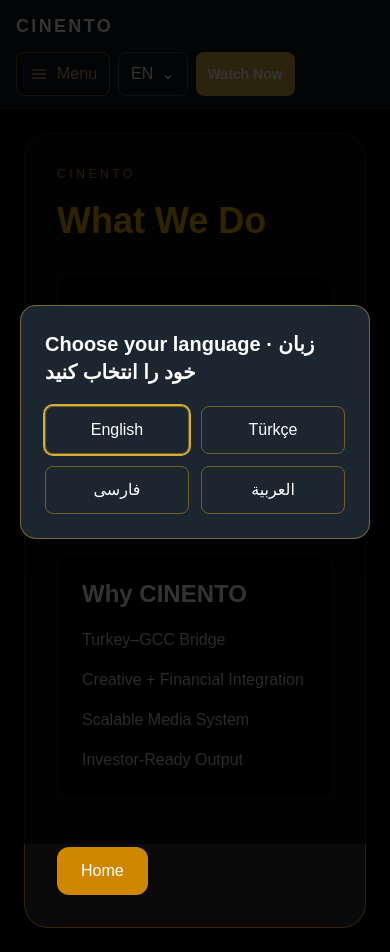
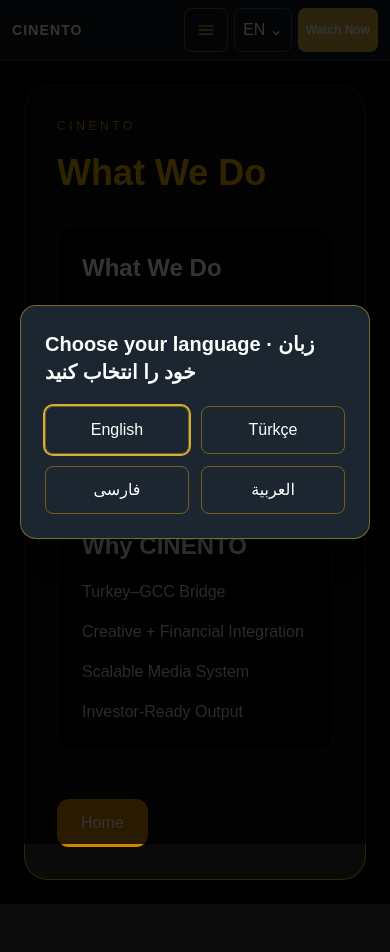
Before and after one commit to mrcint19-alt/cinento-production, a Next.js app: page /en/about in a window 390 px wide. After the commit the page ends 904 px from the top, so only its background shows below. Built offline with nearby package versions, Linux system fonts and the light colour scheme.

Commit message:
fix(mobile): compact opaque header and isolate RTL counters

```diff
--- a/app/[lang]/HomepageClient.tsx
+++ b/app/[lang]/HomepageClient.tsx
@@ -547,7 +547,7 @@ export default function HomepageClient({ lang, initialData, initialImages, initi
                   <div className="max-w-sm border-t border-white/40 pt-5 text-2xl font-semibold leading-snug text-white sm:text-3xl">{currentSlide?.subtitle || content.hero.cardSubtitle}</div>
                   {heroSlides.length > 1 && <div className="mt-5 flex items-center gap-2 text-sm text-white" role="group" aria-label={content.hero.title}>
                     <button type="button" aria-label={ui[lang].previousSlide} onClick={() => setActiveSlideIndex(index => (index - 1 + heroSlides.length) % heroSlides.length)} className="grid min-h-10 min-w-10 place-items-center border border-white/40 focus-visible:outline focus-visible:outline-2 focus-visible:outline-[var(--site-accent)]">‹</button>
-                    <span className="px-2 tabular-nums" aria-live="off">{activeSlideIndex % heroSlides.length + 1} / {heroSlides.length}</span>
+                    <span className="px-2 tabular-nums" aria-live="off"><bdi dir="ltr">{activeSlideIndex % heroSlides.length + 1} / {heroSlides.length}</bdi></span>
                     <button type="button" aria-label={ui[lang].nextSlide} onClick={() => setActiveSlideIndex(index => (index + 1) % heroSlides.length)} className="grid min-h-10 min-w-10 place-items-center border border-white/40 focus-visible:outline focus-visible:outline-2 focus-visible:outline-[var(--site-accent)]">›</button>
                     {sliderSettings.autoplay && <button type="button" aria-label={slidesPaused ? ui[lang].playSlides : ui[lang].pauseSlides} aria-pressed={slidesPaused} onClick={() => setSlidesPaused(value => !value)} className="grid min-h-10 min-w-10 place-items-center border border-white/40 focus-visible:outline focus-visible:outline-2 focus-visible:outline-[var(--site-accent)]">{slidesPaused ? "▶" : "Ⅱ"}</button>}
                   </div>}
@@ -588,13 +588,13 @@ export default function HomepageClient({ lang, initialData, initialImages, initi
               <article key={item.id || `${item.title}-${index}`} className="min-w-0 self-start rounded-xl border border-white/10 site-surface p-6 transition hover:border-[var(--site-accent)]/50">
                 {serviceHasDistinctDetail(item) || serviceCardSummary(item).length > 240 ? <details className="group">
                   <summary className="cursor-pointer list-none rounded-sm focus-visible:outline focus-visible:outline-2 focus-visible:outline-[var(--site-accent)] [&::-webkit-details-marker]:hidden">
-                    <div className="mb-6 text-sm tracking-[0.15em] text-[var(--site-accent)]">{String(index + 1).padStart(2, "0")} / {String(visibleServices.length).padStart(2, "0")}</div>
+                    <div className="mb-6 text-sm tracking-[0.15em] text-[var(--site-accent)]"><bdi dir="ltr">{String(index + 1).padStart(2, "0")} / {String(visibleServices.length).padStart(2, "0")}</bdi></div>
                     <h3 className="break-words text-xl font-semibold leading-7">{item.title}</h3><p className="mt-4 line-clamp-4 whitespace-pre-line break-words text-base leading-7 text-neutral-300 group-open:line-clamp-none">{serviceCardSummary(item)}</p>
                     <span className="mt-5 inline-block text-sm font-medium text-[var(--site-accent)]"><span className="group-open:hidden">{ui[lang].serviceDetails} +</span><span className="hidden group-open:inline">{ui[lang].hideServiceDetails} −</span></span>
                   </summary>
                   {serviceHasDistinctDetail(item) && <p className="mt-5 border-t border-white/10 pt-5 text-base leading-7 whitespace-pre-line break-words text-neutral-300">{serviceDetailText(item)}</p>}
                 </details> : <div>
-                  <div className="mb-6 text-sm tracking-[0.15em] text-[var(--site-accent)]">{String(index + 1).padStart(2, "0")} / {String(visibleServices.length).padStart(2, "0")}</div>
+                  <div className="mb-6 text-sm tracking-[0.15em] text-[var(--site-accent)]"><bdi dir="ltr">{String(index + 1).padStart(2, "0")} / {String(visibleServices.length).padStart(2, "0")}</bdi></div>
                   <h3 className="break-words text-xl font-semibold leading-7">{item.title}</h3><p className="mt-4 whitespace-pre-line break-words text-base leading-7 text-neutral-300">{serviceCardSummary(item)}</p>
                 </div>}
               </article>
--- a/app/globals.css
+++ b/app/globals.css
@@ -11,6 +11,13 @@
 
 .site-theme .site-header {
   background: color-mix(in srgb, var(--site-background, #111820) 88%, transparent);
+}
+
+/* Mobile header must cover scrolling text even when backdrop filters are unavailable. */
+@media (max-width: 639px) {
+  .site-theme .site-header {
+    background: var(--site-background, #111820);
+  }
 }
 
 .site-theme .site-surface {
--- a/components/SiteHeader.tsx
+++ b/components/SiteHeader.tsx
@@ -115,19 +115,19 @@ export default function SiteHeader({ brand = "CINENTO", showWatch = true, initia
   const link = (item: NavigationItem, first = false) => <a key={item.id} ref={first ? firstItemRef : undefined} href={localeHref(item.href, locale)} onClick={() => setMenuOpen(false)} className="flex min-h-11 items-center gap-3 rounded-lg px-3 py-2 text-sm text-white hover:bg-white/10 focus-visible:outline-2 focus-visible:outline-[var(--site-accent)]" target={item.href.startsWith("https://") ? "_blank" : undefined} rel={item.href.startsWith("https://") ? "noopener noreferrer" : undefined}><NavigationIcon value={item.icon} className="h-5 w-5 shrink-0 text-[var(--site-accent)]" /><span>{item.labels[locale]}</span></a>;
 
   return <>
-    <header className="site-header sticky top-0 z-50 w-full border-b border-white/15 bg-[#111820]/95 text-white backdrop-blur-xl">
-      <div className="mx-auto flex max-w-7xl flex-wrap items-center justify-between gap-3 px-4 py-3 sm:px-6">
-        <a href={`/${locale}`} className="text-lg font-bold tracking-[.13em] text-white" aria-label="CINENTO — Home">{brand}</a>
-        <div className="flex flex-wrap items-center gap-2">
+    <header className="site-header sticky top-0 z-50 w-full border-b border-white/15 bg-[#111820]/95 text-white sm:backdrop-blur-xl">
+      <div className="mx-auto flex max-w-7xl flex-nowrap items-center justify-between gap-2 px-3 py-2 sm:gap-3 sm:px-6 sm:py-3">
+        <a href={`/${locale}`} className="min-w-0 max-w-[32vw] truncate text-sm font-bold tracking-[.08em] text-white sm:max-w-none sm:text-lg sm:tracking-[.13em]" aria-label="CINENTO — Home">{brand}</a>
+        <div className="flex shrink-0 items-center gap-1.5 sm:gap-2">
           <div ref={menuRef} className="relative">
-            <button ref={menuButtonRef} type="button" aria-label={text.menu} aria-expanded={menuOpen} aria-controls="cinento-main-menu" onClick={() => { setMenuOpen(value => !value); setLanguageOpen(false); }} className="flex min-h-11 items-center gap-2 rounded-lg border border-[var(--site-accent)]/50 px-3 text-sm font-semibold text-[var(--site-accent)] hover:bg-white/10 focus-visible:outline-2 focus-visible:outline-[var(--site-accent)]"><NavigationIcon value={navigation.menuIcon} />{text.menu}</button>
-            {menuOpen && <nav id="cinento-main-menu" aria-label={text.menu} className="absolute start-0 top-full mt-2 max-h-[70vh] w-[min(85vw,330px)] overflow-y-auto rounded-xl border border-[var(--site-accent)]/30 bg-[#1b2630] p-2 shadow-2xl">{top.map((item, index) => <div key={item.id}>{link(item, index === 0)}{visible.filter(child => child.parentId === item.id).map(child => <div key={child.id} className="ms-7 border-s border-white/15 ps-2">{link(child)}</div>)}</div>)}</nav>}
+            <button ref={menuButtonRef} type="button" aria-label={text.menu} aria-expanded={menuOpen} aria-controls="cinento-main-menu" onClick={() => { setMenuOpen(value => !value); setLanguageOpen(false); }} className="flex min-h-11 min-w-11 shrink-0 items-center justify-center gap-2 rounded-lg border border-[var(--site-accent)]/50 px-2 sm:px-3 text-sm font-semibold text-[var(--site-accent)] hover:bg-white/10 focus-visible:outline-2 focus-visible:outline-[var(--site-accent)]"><NavigationIcon value={navigation.menuIcon} /><span className="sr-only sm:not-sr-only">{text.menu}</span></button>
+            {menuOpen && <nav id="cinento-main-menu" aria-label={text.menu} className="fixed inset-x-3 top-16 mt-2 max-h-[70vh] w-auto sm:absolute sm:inset-x-auto sm:start-0 sm:top-full sm:w-[min(85vw,330px)] overflow-y-auto rounded-xl border border-[var(--site-accent)]/30 bg-[#1b2630] p-2 shadow-2xl">{top.map((item, index) => <div key={item.id}>{link(item, index === 0)}{visible.filter(child => child.parentId === item.id).map(child => <div key={child.id} className="ms-7 border-s border-white/15 ps-2">{link(child)}</div>)}</div>)}</nav>}
           </div>
           <div ref={languageRef} className="relative">
-            <button ref={languageButtonRef} type="button" aria-label={`${text.language}: ${LANGUAGE_NAMES[locale]}`} aria-expanded={languageOpen} aria-controls="cinento-language-menu" onClick={() => { setLanguageOpen(value => !value); setMenuOpen(false); }} className="flex min-h-11 items-center gap-2 rounded-lg border border-white/25 px-3 text-sm font-semibold hover:bg-white/10 focus-visible:outline-2 focus-visible:outline-[var(--site-accent)]">{locale.toUpperCase()} <span aria-hidden="true">⌄</span></button>
+            <button ref={languageButtonRef} type="button" aria-label={`${text.language}: ${LANGUAGE_NAMES[locale]}`} aria-expanded={languageOpen} aria-controls="cinento-language-menu" onClick={() => { setLanguageOpen(value => !value); setMenuOpen(false); }} className="flex min-h-11 shrink-0 items-center gap-1 whitespace-nowrap rounded-lg border border-white/25 px-2 sm:gap-2 sm:px-3 text-sm font-semibold hover:bg-white/10 focus-visible:outline-2 focus-visible:outline-[var(--site-accent)]">{locale.toUpperCase()} <span aria-hidden="true">⌄</span></button>
             {languageOpen && <div id="cinento-language-menu" role="group" aria-label={text.language} className="absolute end-0 top-full mt-2 w-44 rounded-xl border border-[var(--site-accent)]/30 bg-[#1b2630] p-2 shadow-2xl">{SITE_LOCALES.map(option => <button key={option} type="button" lang={option} onClick={() => chooseLanguage(option)} aria-current={locale === option ? "true" : undefined} className="block min-h-11 w-full rounded-lg px-3 text-start text-sm hover:bg-white/10 focus-visible:outline-2 focus-visible:outline-[var(--site-accent)]">{LANGUAGE_NAMES[option]} {locale === option ? "✓" : ""}</button>)}</div>}
           </div>
-          {showWatch && <a href="https://watch.cinento.net" target="_blank" rel="noopener noreferrer" className="flex min-h-11 items-center rounded-lg bg-[var(--site-accent)] px-3 text-sm font-semibold text-black hover:opacity-90">{text.watch}</a>}
+          {showWatch && <a href="https://watch.cinento.net" target="_blank" rel="noopener noreferrer" className="flex min-h-11 shrink-0 items-center whitespace-nowrap rounded-lg bg-[var(--site-accent)] px-2 text-xs sm:px-3 sm:text-sm font-semibold text-black hover:opacity-90">{text.watch}</a>}
         </div>
       </div>
     </header>
```
Also changed, not shown: 1 other file (tests, documents, lock files or other folders).
